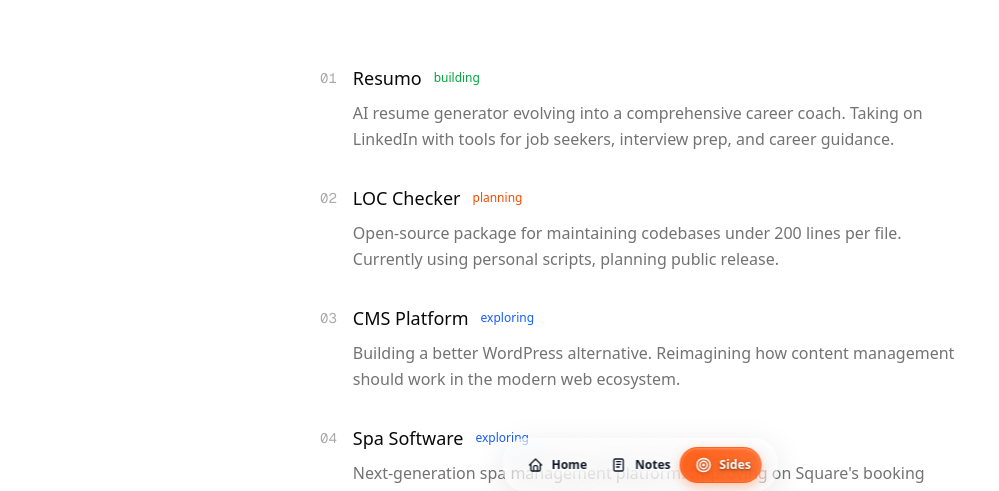
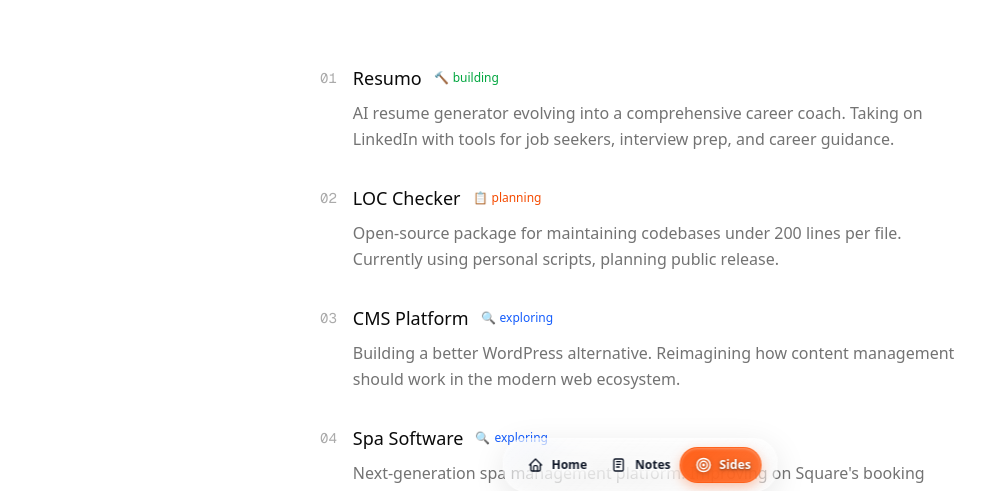
Before and after one commit to henrykobutra/kobutra-25, a Next.js app: page /sides in a window 1280 px wide. Shown: the part 284-775 px from the top of the page, without its empty margins (0-999 px from the left). Built offline with nearby package versions, Linux system fonts and the light colour scheme.

Commit message:
a11y: add reduced motion support, enhanced focus states, and ARIA labels for navigation

```diff
--- a/app/globals.css
+++ b/app/globals.css
@@ -636,6 +636,30 @@
     border-radius: 2px;
   }
 
+  /* Respect user motion preferences */
+  @media (prefers-reduced-motion: reduce) {
+    *,
+    *::before,
+    *::after {
+      animation-duration: 0.01ms !important;
+      animation-iteration-count: 1 !important;
+      transition-duration: 0.01ms !important;
+      scroll-behavior: auto !important;
+    }
+  }
+
+  /* Enhanced focus states for all interactive elements */
+  button:focus-visible,
+  [role="button"]:focus-visible,
+  a:focus-visible,
+  input:focus-visible,
+  select:focus-visible,
+  textarea:focus-visible {
+    outline: 2px solid oklch(0.5 0.2 250);
+    outline-offset: 2px;
+    border-radius: 2px;
+  }
+
   /* Remove old conflicting list styles */
 
   /* Enhanced blockquote styling */
--- a/components/sides/sides-client.tsx
+++ b/components/sides/sides-client.tsx
@@ -67,6 +67,19 @@ const getStatusColor = (status: string) => {
   }
 };
 
+const getStatusIcon = (status: string) => {
+  switch (status) {
+    case 'building':
+      return '🔨'; // Building/construction
+    case 'exploring':
+      return '🔍'; // Exploring/research
+    case 'planning':
+      return '📋'; // Planning/organizing
+    default:
+      return '•';
+  }
+};
+
 /**
  * Client-side sides page component with animations
  * Handles motion and interactive functionality for the projects page
@@ -132,7 +145,8 @@ export default function SidesClient() {
                     >
                       {project.name}
                     </motion.h3>
-                    <span className={`text-xs font-medium ${getStatusColor(project.status)}`}>
+                    <span className={`text-xs font-medium ${getStatusColor(project.status)} flex items-center gap-1`}>
+                      <span aria-hidden="true">{getStatusIcon(project.status)}</span>
                       {project.status}
                     </span>
                   </div>
--- a/components/ui/bottom-navigation.tsx
+++ b/components/ui/bottom-navigation.tsx
@@ -128,6 +128,8 @@ export default function BottomNavigation() {
                 <motion.button
                   key={item.id}
                   onClick={() => router.push(item.path)}
+                  aria-label={`Navigate to ${item.label} page`}
+                  aria-current={isActive ? 'page' : undefined}
                   className={`relative flex items-center gap-2 px-3 py-2.5 rounded-full cursor-pointer transition-all duration-200 min-w-[82px] justify-center ${
                     isActive
                       ? "text-white font-semibold"
```
